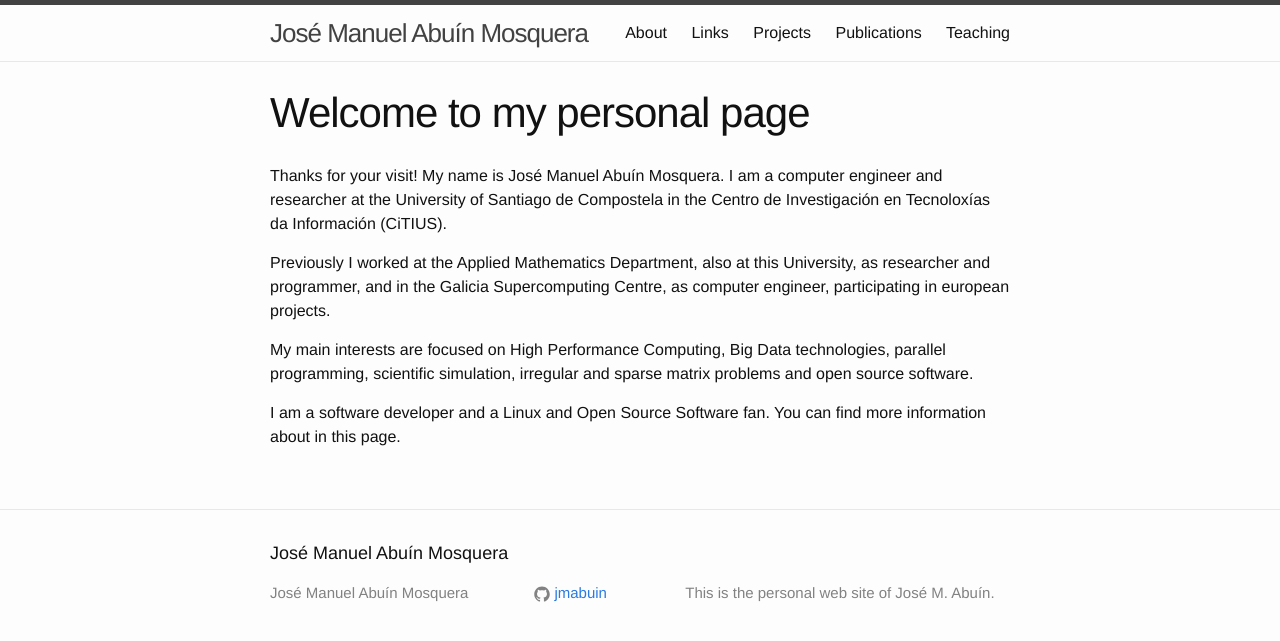
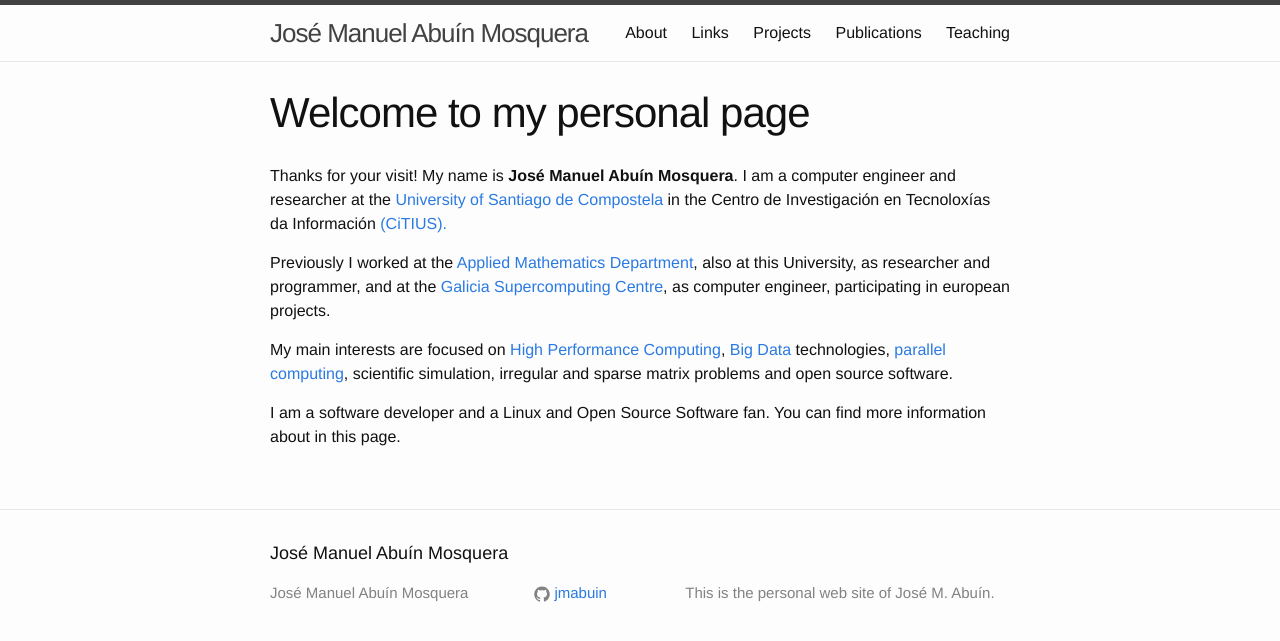
Before and after one commit to jmabuin/jmabuin.github.io, a Jekyll site: the page built from index.html, in a window 1280 px wide. Shown: the top 641 px of the page. Built offline with Jekyll 4.4.1, drawn with Linux system fonts in a browser that asks for light colours.

Commit message:
Added links in index.html

```diff
--- a/index.html
+++ b/index.html
@@ -24,16 +24,12 @@ layout: default
 	<h1 class="post-title">Welcome to my personal page</h1>
 </header>
 <div class="post-content">
-<p>Thanks for your visit! My name is José Manuel Abuín Mosquera. I am a computer engineer and researcher at the University of Santiago de Compostela in the Centro de Investigación en Tecnoloxías da Información (CiTIUS).</p>
+<p>Thanks for your visit! My name is <b>José Manuel Abuín Mosquera</b>. I am a computer engineer and researcher at the <a href="http://www.usc.es" target="_blank">University of Santiago de Compostela</a> in the Centro de Investigación en Tecnoloxías da Información <a href = "http://citius.usc.es" target="_blank">(CiTIUS).</a></p>
 
-<p>Previously I worked at the Applied Mathematics Department, also at this University, as researcher and programmer, and in the  Galicia Supercomputing Centre, as computer engineer, participating in european projects.</p>
+<p>Previously I worked at the <a href="http://www.usc.es/dmafm/" target="_blank">Applied Mathematics Department</a>, also at this University, as researcher and programmer, and at the <a href="http://www.cesga.es" target="_blank">Galicia Supercomputing Centre</a>, as computer engineer, participating in european projects.</p>
 
-<p>My main interests are focused on High Performance Computing, Big Data technologies, parallel programming, scientific simulation, irregular and sparse matrix problems and open source software.</p>
+<p>My main interests are focused on <a href="https://en.wikipedia.org/wiki/Supercomputer" target="_blank">High Performance Computing</a>, <a href="https://en.wikipedia.org/wiki/Big_data" target="_blank">Big Data</a> technologies, <a href="https://en.wikipedia.org/wiki/Parallel_computing" target="_blank">parallel computing</a>, scientific simulation, irregular and sparse matrix problems and open source software.</p>
 
 <p>I am a software developer and a Linux and Open Source Software fan. You can find more information about in this page.</p>
 </div>
-
-
-
-
 </div>
```
